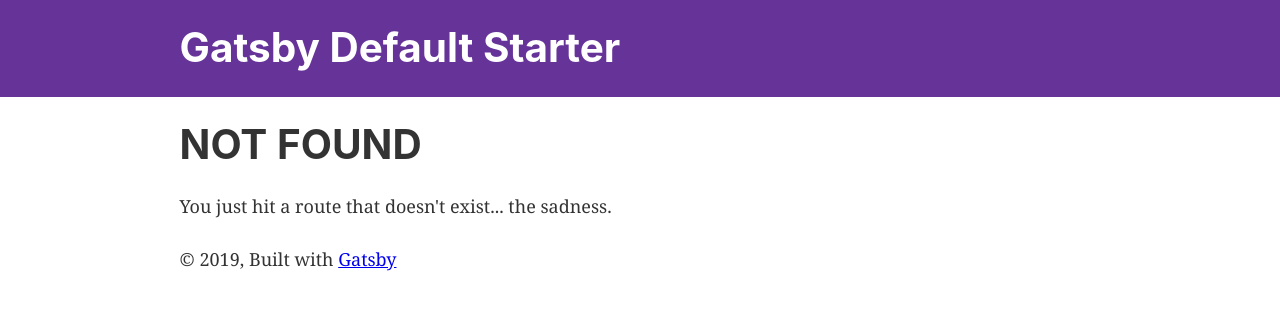
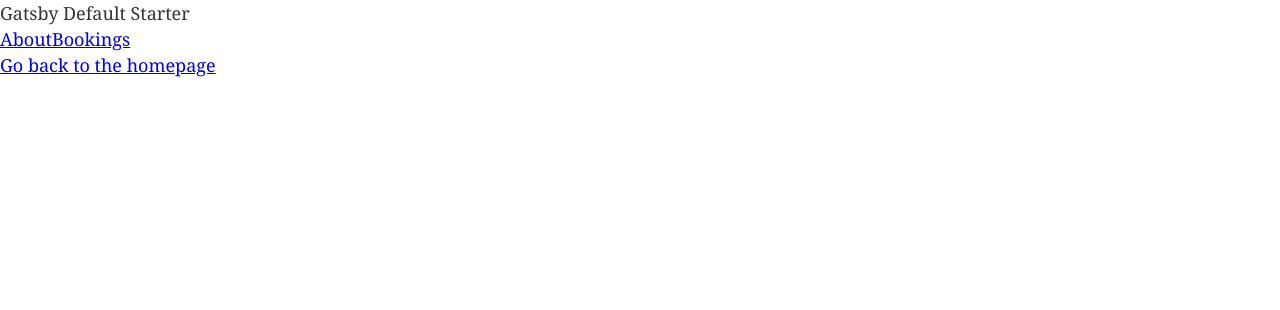
Before and after one commit to Banzaci/lgg, a Gatsby site: page /about in a window 1280 px wide. Before the commit this address had no page. Built offline with nearby package versions, Linux system fonts and the light colour scheme; Gatsby itself is replaced by a stand-in of ours.

Commit message:
Clean up

```diff
--- a/gatsby-config.js
+++ b/gatsby-config.js
@@ -5,6 +5,7 @@ module.exports = {
     author: `@gatsbyjs`,
   },
   plugins: [
+    `gatsby-plugin-typescript`,
     `gatsby-plugin-react-helmet`,
     {
       resolve: `gatsby-source-filesystem`,
--- a/package.json
+++ b/package.json
@@ -11,12 +11,14 @@
     "gatsby-plugin-offline": "^3.0.16",
     "gatsby-plugin-react-helmet": "^3.1.13",
     "gatsby-plugin-sharp": "^2.2.32",
+    "gatsby-plugin-typescript": "^2.1.15",
     "gatsby-source-filesystem": "^2.1.33",
     "gatsby-transformer-sharp": "^2.3.0",
     "prop-types": "^15.7.2",
     "react": "^16.11.0",
     "react-dom": "^16.11.0",
-    "react-helmet": "^5.2.1"
+    "react-helmet": "^5.2.1",
+    "styled-components": "^4.4.0"
   },
   "devDependencies": {
     "prettier": "^1.18.2"
--- a/src/components/header.js
+++ b/src/components/header.js
@@ -1,33 +1,9 @@
-import { Link } from "gatsby"
-import PropTypes from "prop-types"
-import React from "react"
+import PropTypes from 'prop-types';
+import React from 'react';
 
 const Header = ({ siteTitle }) => (
-  <header
-    style={{
-      background: `rebeccapurple`,
-      marginBottom: `1.45rem`,
-    }}
-  >
-    <div
-      style={{
-        margin: `0 auto`,
-        maxWidth: 960,
-        padding: `1.45rem 1.0875rem`,
-      }}
-    >
-      <h1 style={{ margin: 0 }}>
-        <Link
-          to="/"
-          style={{
-            color: `white`,
-            textDecoration: `none`,
-          }}
-        >
-          {siteTitle}
-        </Link>
-      </h1>
-    </div>
+  <header>
+    { siteTitle }
   </header>
 )
 
--- a/src/components/layout.js
+++ b/src/components/layout.js
@@ -5,12 +5,13 @@
  * See: https://www.gatsbyjs.org/docs/use-static-query/
  */
 
-import React from "react"
-import PropTypes from "prop-types"
-import { useStaticQuery, graphql } from "gatsby"
+import React from 'react'
+import PropTypes from 'prop-types'
+import { useStaticQuery, graphql } from 'gatsby'
 
-import Header from "./header"
-import "./layout.css"
+import Navigation from './navigation';
+import Header from './header';
+import './layout.css'
 
 const Layout = ({ children }) => {
   const data = useStaticQuery(graphql`
@@ -24,24 +25,13 @@ const Layout = ({ children }) => {
   `)
 
   return (
-    <>
+    <div>
       <Header siteTitle={data.site.siteMetadata.title} />
-      <div
-        style={{
-          margin: `0 auto`,
-          maxWidth: 960,
-          padding: `0px 1.0875rem 1.45rem`,
-          paddingTop: 0,
-        }}
-      >
+      <Navigation />
+      <div>
         <main>{children}</main>
-        <footer>
-          © {new Date().getFullYear()}, Built with
-          {` `}
-          <a href="https://www.gatsbyjs.org">Gatsby</a>
-        </footer>
       </div>
-    </>
+    </div>
   )
 }
 
--- /dev/null
+++ b/src/components/navigation.js
@@ -0,0 +1,12 @@
+import React, { Fragment } from 'react';
+import styled from 'styled-components';
+import { Link } from 'gatsby';
+
+const Navigation = () => (
+  <Fragment>
+    <Link to="/about/">About</Link>
+    <Link to="/bookings/">Bookings</Link>
+  </Fragment>
+)
+
+export default Navigation
--- a/src/pages/page-2.js
+++ b/src/pages/about.js
@@ -6,9 +6,7 @@ import SEO from "../components/seo"
 
 const SecondPage = () => (
   <Layout>
-    <SEO title="Page two" />
-    <h1>Hi from the second page</h1>
-    <p>Welcome to page 2</p>
+    <SEO title="About" />
     <Link to="/">Go back to the homepage</Link>
   </Layout>
 )
--- /dev/null
+++ b/src/pages/bookings.js
@@ -0,0 +1,14 @@
+import React from "react"
+import { Link } from "gatsby"
+
+import Layout from "../components/layout"
+import SEO from "../components/seo"
+
+const SecondPage = () => (
+  <Layout>
+    <SEO title="Bookings" />
+    <Link to="/">Go back to the homepage</Link>
+  </Layout>
+)
+
+export default SecondPage
```
Also changed, not shown: src/pages/index.js (+3 -12 lines), 1 other file.
